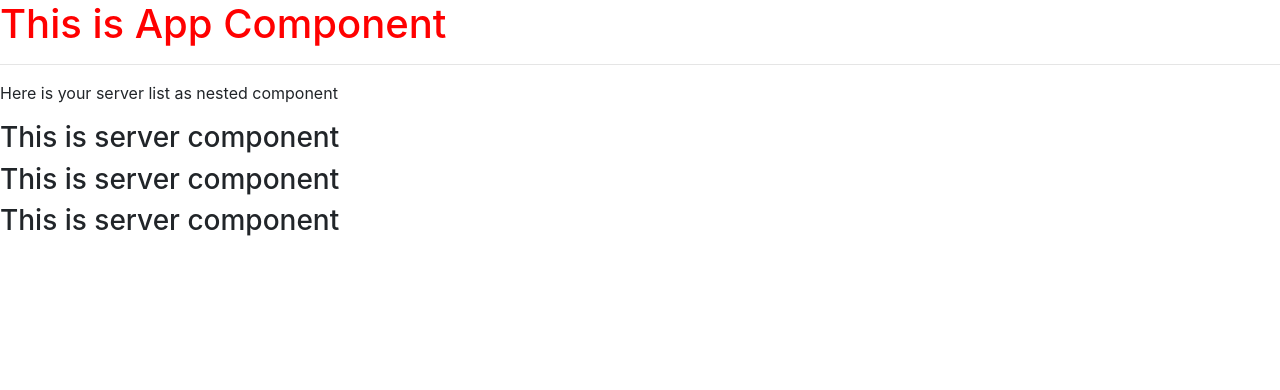
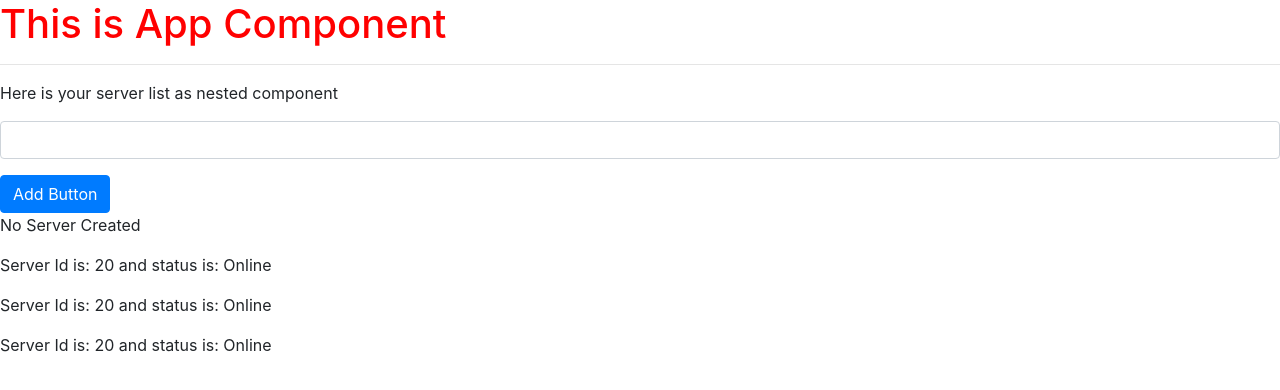
Before and after one commit to moshiurse/angular-practice, an Angular app: page / in a window 1280 px wide. Shown: the top 390 px of the page. Built offline with nearby package versions, Linux system fonts and the light colour scheme.

Commit message:
String Interpolation && Property && Event && Two Way DataBinding example added

```diff
--- a/src/app/server/server.component.html
+++ b/src/app/server/server.component.html
@@ -1 +1 @@
-<h3>This is server component</h3>
+<p>{{ 'Server' }} Id is: {{ serverId }} and status is: {{ getServerStatus() }}</p>
--- a/src/app/server/server.component.ts
+++ b/src/app/server/server.component.ts
@@ -5,5 +5,10 @@
     templateUrl: './server.component.html'
 })
 export class ServerComponent {
+    serverId: number = 20;
+    serverStatus: string = 'Online';
 
+    getServerStatus(){
+        return this.serverStatus;
+    }
 }
--- a/src/app/servers/servers.component.html
+++ b/src/app/servers/servers.component.html
@@ -1,4 +1,12 @@
 <p>Here is your server list as nested component</p>
+<!-- Event binding -->
+<!-- <input type="text" class="form-control" (input)="onUpdateServerName($event)"/> -->
+<!-- two way binding -->
+<input type="text" class="form-control" [(ngModel)]="serverName"/>
+<p>{{ serverName }}</p>
+<button class="btn btn-primary" [disabled]="!allowNewServer"
+(click)="onCreateServer()">Add Button</button>
+<p> {{ serverCreationStatus}} </p>
 <app-server></app-server>
 <app-server></app-server>
 <app-server></app-server>
--- a/src/app/servers/servers.component.ts
+++ b/src/app/servers/servers.component.ts
@@ -10,9 +10,24 @@
 })
 export class ServersComponent implements OnInit {
 
-  constructor() { }
+  allowNewServer = false;
+  serverCreationStatus = 'No Server Created';
+  serverName = '';
+  constructor() {
+    setTimeout(() => {
+      this.allowNewServer = true;
+    }, 3000)
+   }
 
   ngOnInit(): void {
   }
 
+  onCreateServer (){
+    this.serverCreationStatus = 'Server Created';
+  }
+
+  onUpdateServerName(event: Event){
+    this.serverName = (<HTMLInputElement>event.target).value;
+  }
+
 }
```
